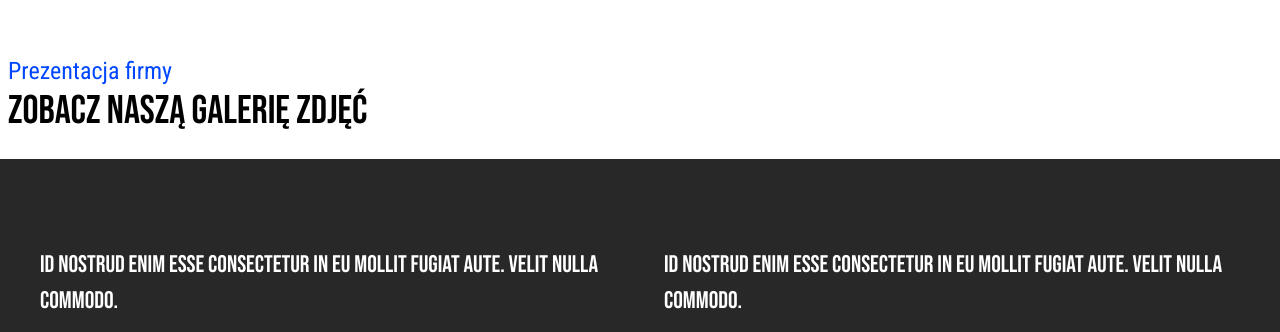
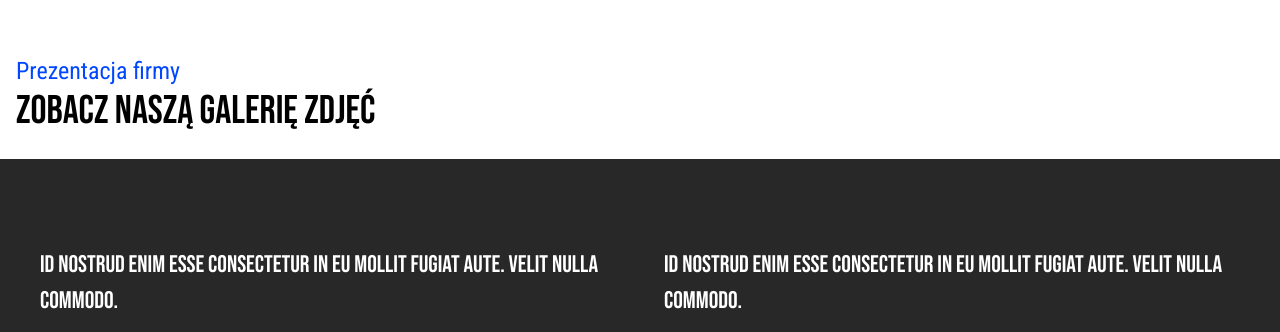
Before and after one commit to SD91PL/CarsSpot, a React (Vite) app: page / in a window 1280 px wide. Shown: the part 825-1157 px from the top of the page. Built offline with nearby package versions, Linux system fonts and the light colour scheme.

Commit message:
fix: added margins on the sides - RWD

```diff
--- a/src/components/Headers.jsx
+++ b/src/components/Headers.jsx
@@ -1,8 +1,10 @@
 export default function Headers({ top, cta }) {
 	return (
-		<div className='container xl:max-w-[1264px] mt-20'>
-			<h2 className='text-2xl text-[#0147FF]'>{top}</h2>
-			<h3 className='bebas-neue text-[2.5rem] leading-[3rem] mb-6'>{cta}</h3>
+		<div className='mx-4'>
+			<div className='container xl:max-w-[1264px] mt-20'>
+				<h2 className='text-2xl text-[#0147FF]'>{top}</h2>
+				<h3 className='bebas-neue text-[2.5rem] leading-[3rem] mb-6'>{cta}</h3>
+			</div>
 		</div>
 	)
 }
```
